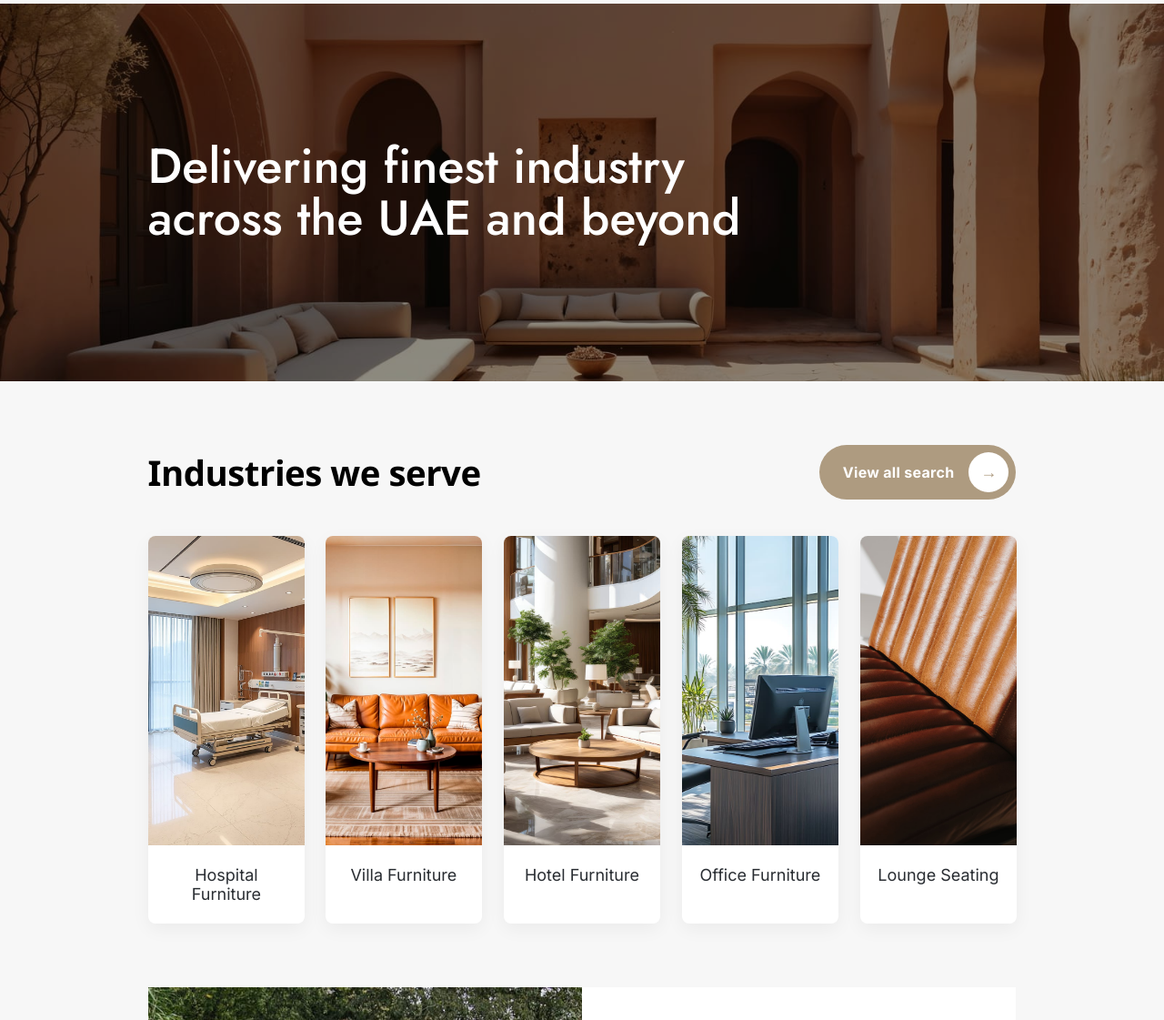
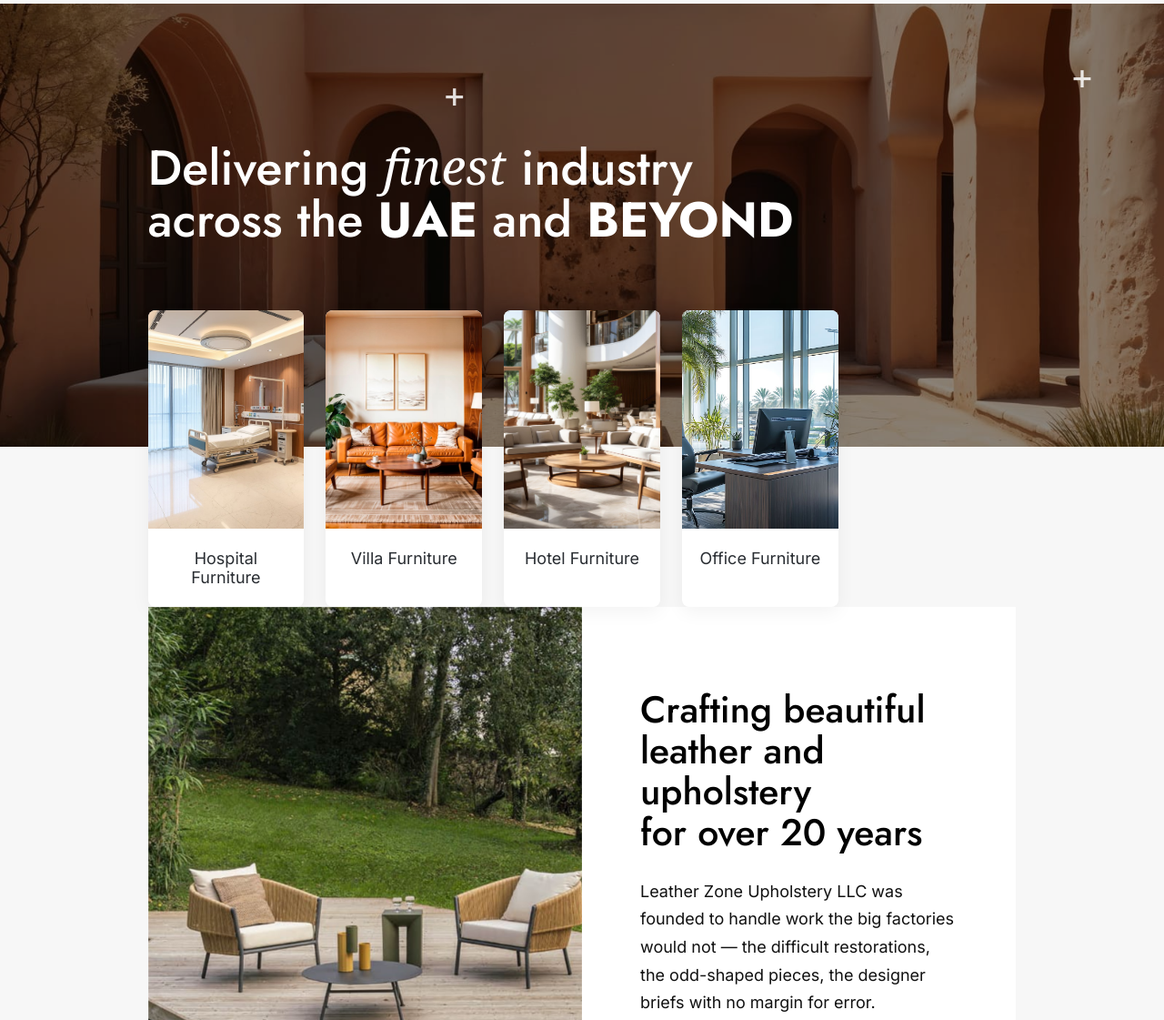
Before and after one commit to abdulrahim865/leatherzone-new, a plain HTML site: page site/index.html in a window 1280 px wide. Shown: the part 2357-3478 px from the top of the page at 91% size. Drawn offline with Linux system fonts and the light colour scheme.

Commit message:
Overlap industry cards on image, clip hover zoom, add CI deploy
- Home: "Delivering finest industry" heading styled over the image with
  decorative + marks and the category cards overlapping the band bottom,
  matching the Figma design.
- Hover image zoom is now subtle (scale 1.06) and always clipped inside an
  overflow:hidden container (gallery images wrapped in .zoom) so it never
  expands over its container.
- cursor:pointer on hoverable cards.
- Add GitHub Actions workflow to auto-deploy to Firebase Hosting on push.

Co-Authored-By: Claude Opus 4.8 <noreply@anthropic.com>

```diff
--- a/site/css/styles.css
+++ b/site/css/styles.css
@@ -220,6 +220,28 @@ h1, h2, h3, h4 { font-family: var(--display); font-weight: 400; margin: 0; }
 .band--tan::before { background: rgba(174,155,128,.95); }
 .band--tan h2 { font-weight: 200; }
 
+/* ---------- Delivering finest industry (band + overlapping cards) ---------- */
+.deliver { background: var(--bg); }
+.deliver__band { padding: 150px 0 220px; }
+.deliver__band .band__inner { position: relative; }
+.deliver__band h2 { font-weight: 500; }
+.deliver__band h2 em {
+  font-family: Georgia, "Times New Roman", serif;
+  font-style: italic; font-weight: 400;
+}
+.deliver__band h2 b { font-weight: 700; }
+.plus {
+  position: absolute; color: #fff; opacity: .85;
+  font-family: var(--body); font-weight: 300; font-size: 40px; line-height: 1;
+}
+.plus--a { top: -70px; left: 38%; }
+.plus--b { top: -90px; right: 6%; }
+.deliver__cards {
+  margin-top: -150px; position: relative; z-index: 2;
+  grid-template-columns: repeat(4, 1fr);
+}
+.deliver__cards .cat-card img { height: 240px; }
+
 /* ---------- Sector / category cards row ---------- */
 .cards-row {
   display: grid; grid-template-columns: repeat(5, 1fr); gap: 24px;
@@ -288,7 +310,8 @@ h1, h2, h3, h4 { font-family: var(--display); font-weight: 400; margin: 0; }
 
 /* ---------- Gallery (tall images) ---------- */
 .gallery3 { display: grid; grid-template-columns: repeat(3,1fr); gap: 28px; }
-.gallery3 img { width: 100%; height: 620px; object-fit: cover; border-radius: 4px; }
+.gallery3 .zoom { border-radius: 4px; }
+.gallery3 .zoom img, .gallery3 > img { width: 100%; height: 620px; object-fit: cover; border-radius: 4px; }
 
 /* ---------- Detail table ---------- */
 .spec {
@@ -388,8 +411,8 @@ h1, h2, h3, h4 { font-family: var(--display); font-weight: 400; margin: 0; }
    ============================================================ */
 .svc-card, .cat-card, .stat, .review {
   transition: transform .35s cubic-bezier(.2,.7,.3,1), box-shadow .35s ease;
-  will-change: transform;
 }
+.svc-card, .cat-card, .proj-card, .gallery3 .zoom { cursor: pointer; }
 .svc-card:hover, .cat-card:hover {
   transform: translateY(-8px);
   box-shadow: 0 22px 50px rgba(0,0,0,.14);
@@ -398,17 +421,21 @@ h1, h2, h3, h4 { font-family: var(--display); font-weight: 400; margin: 0; }
   transform: translateY(-6px);
   box-shadow: 0 18px 40px rgba(0,0,0,.12);
 }
-/* image zoom inside cards */
-.svc-card, .cat-card, .split__media, .gallery3 img, .proj-card { overflow: hidden; }
-.svc-card__img, .cat-card img, .split__media img, .gallery3 a > img,
-.proj-card__img {
+/* image zoom — every zoomable image lives in an overflow:hidden box so the
+   scale stays cropped within its container (never grows the layout/overflows) */
+.svc-card, .cat-card, .split__media, .proj-card,
+.proj-card__media, .gallery3 .zoom { overflow: hidden; }
+.svc-card__img, .cat-card img, .split__media img,
+.proj-card__img, .gallery3 .zoom img {
+  display: block;
   transition: transform .6s cubic-bezier(.2,.7,.3,1);
+  transform: scale(1);          /* GPU-stable start, no sub-pixel seams */
+  backface-visibility: hidden;
 }
 .svc-card:hover .svc-card__img,
 .cat-card:hover img,
-.proj-card:hover .proj-card__img { transform: scale(1.07); }
-.gallery3 img { transition: transform .6s cubic-bezier(.2,.7,.3,1); }
-.gallery3 img:hover { transform: scale(1.05); }
+.proj-card:hover .proj-card__img,
+.gallery3 .zoom:hover img { transform: scale(1.06); }
 
 /* links + nav underline grow */
 .footer__nav a { position: relative; }
--- a/site/index.html
+++ b/site/index.html
@@ -75,26 +75,21 @@
   </div>
 </section>
 
-<!-- DARK BAND -->
-<section class="band" style="background-image:url('assets/img/luxury-holiday.jpg')">
-  <div class="container band__inner">
-    <h2>Delivering finest industry<br>across the UAE and beyond</h2>
+<!-- DELIVERING FINEST INDUSTRY — heading over image, cards overlapping -->
+<section class="deliver">
+  <div class="band deliver__band" style="background-image:url('assets/img/luxury-holiday.jpg')">
+    <div class="container band__inner">
+      <span class="plus plus--a">+</span>
+      <span class="plus plus--b">+</span>
+      <h2>Delivering <em>finest</em> industry<br>across the <b>UAE</b> and <b>BEYOND</b></h2>
+    </div>
   </div>
-</section>
-
-<!-- SECTORS WE DELIVER IN -->
-<section class="section">
   <div class="container">
-    <div class="cta-row" style="justify-content:space-between;margin-bottom:40px">
-      <h2 class="section__title">Industries we serve</h2>
-      <a class="pill" href="projects.html">View all search <span class="dot">&rarr;</span></a>
-    </div>
-    <div class="cards-row reveal">
-      <article class="cat-card"><img src="assets/img/hospital-room.jpg" alt=""><p>Hospital Furniture</p></article>
-      <article class="cat-card"><img src="assets/img/midcentury.jpg" alt=""><p>Villa Furniture</p></article>
-      <article class="cat-card"><img src="assets/img/hotel-lobby.jpg" alt=""><p>Hotel Furniture</p></article>
-      <article class="cat-card"><img src="assets/img/corporate-office.jpg" alt=""><p>Office Furniture</p></article>
-      <article class="cat-card"><img src="assets/img/orange-armchair.jpg" alt=""><p>Lounge Seating</p></article>
+    <div class="cards-row deliver__cards reveal">
+      <article class="cat-card"><div class="zoom"><img src="assets/img/hospital-room.jpg" alt=""></div><p>Hospital Furniture</p></article>
+      <article class="cat-card"><div class="zoom"><img src="assets/img/midcentury.jpg" alt=""></div><p>Villa Furniture</p></article>
+      <article class="cat-card"><div class="zoom"><img src="assets/img/hotel-lobby.jpg" alt=""></div><p>Hotel Furniture</p></article>
+      <article class="cat-card"><div class="zoom"><img src="assets/img/corporate-office.jpg" alt=""></div><p>Office Furniture</p></article>
     </div>
   </div>
 </section>
@@ -125,9 +120,9 @@
       <a class="pill pill--ghost" href="projects.html">all projects <span class="dot">&rarr;</span></a>
     </div>
     <div class="gallery3 reveal">
-      <img src="assets/img/wallpaper-bg.jpg" alt="">
-      <img src="assets/img/orange-room.jpg" alt="">
-      <img src="assets/img/boardroom.jpg" alt="">
+      <div class="zoom"><img src="assets/img/wallpaper-bg.jpg" alt=""></div>
+      <div class="zoom"><img src="assets/img/orange-room.jpg" alt=""></div>
+      <div class="zoom"><img src="assets/img/boardroom.jpg" alt=""></div>
     </div>
   </div>
 </section>
```
Also changed, not shown: site/service-detail.html (+3 -3 lines), 1 other file.
